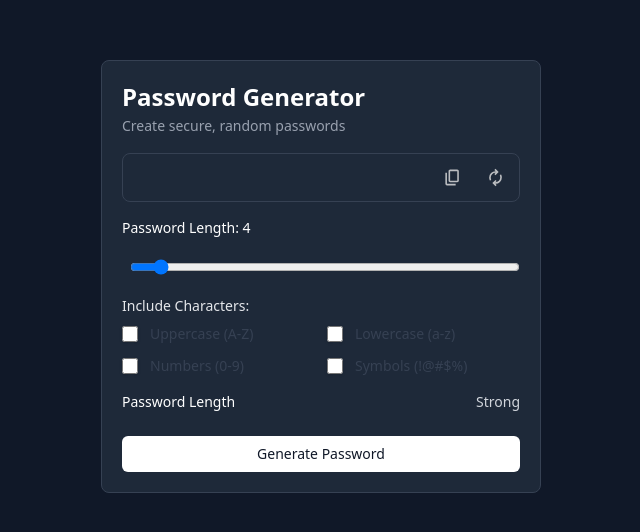
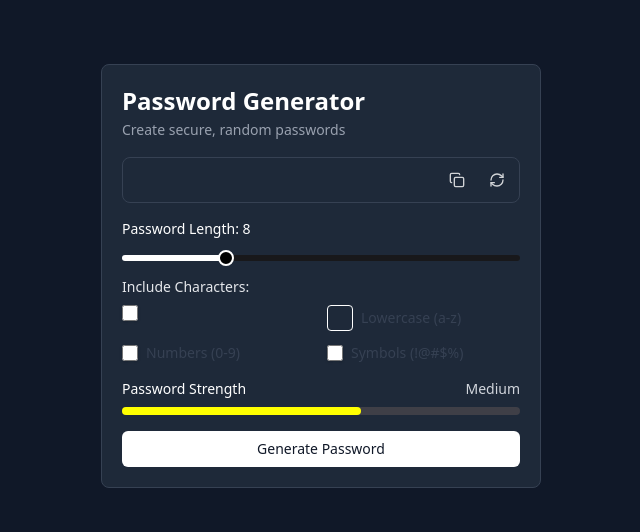
Before and after one commit to A-7amid/pass-generator, a React (Vite) app: page / in a window 1280 px wide. Shown: the part 124-656 px from the top of the page, without its empty margins (319-959 px from the left). Built offline with nearby package versions, Linux system fonts and the light colour scheme.

Commit message:
first commit

```diff
--- a/package.json
+++ b/package.json
@@ -13,6 +13,7 @@
     "@tailwindcss/vite": "^4.0.17",
     "react": "^19.0.0",
     "react-dom": "^19.0.0",
+    "react-icons": "^5.5.0",
     "tailwindcss": "^4.0.17"
   },
   "devDependencies": {
--- a/src/App.tsx
+++ b/src/App.tsx
@@ -1,15 +1,29 @@
-import { useEffect, useState } from "react";
+import { useEffect, useRef, useState } from "react";
+import { LuCopy, LuRefreshCw } from "react-icons/lu";
 // import AlertCopied from "./components/AlertCopied";
+import { FaCheck } from "react-icons/fa";
 
 function App() {
-  const [passwordLength, setPasswordLength] = useState(4);
+  const [passwordLength, setPasswordLength] = useState(8);
   const [password, setPassword] = useState("");
-  // const [showAlert, setShowAlert] = useState<boolean>(false);
+  const [showAlert, setShowAlert] = useState<boolean>(false);
+  const [passwordStrength, setPasswordStrength] = useState("weak");
+  const [lineWidth, setLineWidth] = useState(`20%`);
+  const [lineColor, setLineColor] = useState(`red`);
+
+  const checkRefCap = useRef<boolean>(true);
+  const checkRefSmall = useRef<boolean>(true);
+  const checkRefSymbols = useRef<boolean>(false);
+  const checkRefNums = useRef<boolean>(false);
 
   const AToZ = "ABCDEFGHIJKLMNOPQRSTUVWXYZ";
   const aToz = "abcdefghijklmnopqrstuvwxyz";
   const numbers = "0123456789";
   const symbols = "!@#$%^&*()_+[]{}|;:,.<>?";
+
+  useEffect(() => {
+    generatePassword();
+  }, []);
 
   let a = "";
 
@@ -41,11 +55,66 @@ function App() {
   };
 
   useEffect(() => {
-    generatePassword();
-  }, []);
+    if (
+      passwordLength === 4 &&
+      checkRefNums.current.checked == false &&
+      checkRefSymbols.current.checked == false
+    ) {
+      setPasswordStrength("Very Weak");
+
+      setLineWidth("20%");
+      setLineColor("red");
+    } else if (passwordLength === 4) {
+      setPasswordStrength("Weak");
+      setLineWidth("40%");
+      setLineColor("orange");
+    } else if (
+      passwordLength < 8 &&
+      checkRefNums.current.checked == false &&
+      checkRefSymbols.current.checked == false
+    ) {
+      setPasswordStrength("Weak");
+      setLineWidth("40%");
+      setLineColor("orange");
+    } else if (passwordLength < 8) {
+      setPasswordStrength("Medium");
+      setLineWidth("60%");
+      setLineColor("yellow");
+    } else if (
+      passwordLength < 12 &&
+      checkRefNums.current.checked == false &&
+      checkRefSymbols.current.checked == false
+    ) {
+      setPasswordStrength("Medium");
+
+      setLineWidth("60%");
+      setLineColor("yellow");
+    } else if (passwordLength < 12) {
+      setPasswordStrength("Strong");
+
+      setLineWidth("80%");
+      setLineColor("green");
+    } else if (
+      passwordLength < 16 &&
+      checkRefNums.current.checked == false &&
+      checkRefSymbols.current.checked == false
+    ) {
+      setPasswordStrength("Strong");
+      setLineWidth("80%");
+      setLineColor("green");
+    } else if (passwordLength < 16) {
+      setPasswordStrength("Very Strong");
+      setLineWidth("100%");
+      setLineColor("lime");
+    } else if (passwordLength > 16) {
+      setPasswordStrength("Very Strong");
+      setLineWidth("100%");
+      setLineColor("lime");
+    }
+  }, [passwordLength]);
 
   return (
-    <div className="flex items-center justify-center h-screen bg-gray-900 text-white">
+    <div className="flex items-center justify-center h-screen bg-gray-900 text-white select-none">
       <div className="bg-gray-800 border border-gray-700 rounded-lg p-5 w-110">
         <div>
           <h3 className="text-2xl font-semibold">Password Generator</h3>
@@ -57,35 +126,18 @@ function App() {
         <div className="flex mb-4 mt-4 border border-gray-700 rounded-lg px-1 py-1 justify-between items-center">
           <span className="pl-2">{password}</span>
           <div className="flex gap-x-1">
-            <svg
+            <LuCopy
+              className="icons"
               onClick={() => {
                 navigator.clipboard.writeText(password);
-                // setShowAlert(true);
-                // setTimeout(() => {
-                //   setShowAlert(false);
-                // }, 2000);
+                setShowAlert(true);
+                setTimeout(() => {
+                  setShowAlert(false);
+                }, 4000);
               }}
-              className="icons"
-              xmlns="http://www.w3.org/2000/svg"
-              height="22px"
-              viewBox="0 -960 960 960"
-              width="22px"
-              fill="#e3e3e3"
-            >
-              <path d="M360-240q-33 0-56.5-23.5T280-320v-480q0-33 23.5-56.5T360-880h360q33 0 56.5 23.5T800-800v480q0 33-23.5 56.5T720-240H360Zm0-80h360v-480H360v480ZM200-80q-33 0-56.5-23.5T120-160v-560h80v560h440v80H200Zm160-240v-480 480Z" />
-            </svg>
+            />
 
-            <svg
-              onClick={generatePassword}
-              className="icons"
-              xmlns="http://www.w3.org/2000/svg"
-              height="22px"
-              viewBox="0 -960 960 960"
-              width="22px"
-              fill="#e3e3e3"
-            >
-              <path d="M204-318q-22-38-33-78t-11-82q0-134 93-228t227-94h7l-64-64 56-56 160 160-160 160-56-56 64-64h-7q-100 0-170 70.5T240-478q0 26 6 51t18 49l-60 60ZM481-40 321-200l160-160 56 56-64 64h7q100 0 170-70.5T720-482q0-26-6-51t-18-49l60-60q22 38 33 78t11 82q0 134-93 228t-227 94h-7l64 64-56 56Z" />
-            </svg>
+            <LuRefreshCw className="icons" onClick={generatePassword} />
           </div>
         </div>
 
@@ -94,10 +146,46 @@ function App() {
           <input
             type="range"
             value={passwordLength}
-            maxLength={40}
+            min={4}
+            max={20}
             onChange={(e) => setPasswordLength(parseInt(e.target.value))}
-            className="px-2 py-1 bg-gray-800 border border-gray-700 rounded-md ml-2 text-sm text-gray-200"
+            className="bg-zinc-900 py-[3px] appearance-none h-1 rounded-lg cursor-pointer
+           accent-black border-white"
+            style={{
+              background: `linear-gradient(to right, white ${
+                ((passwordLength - 4) / 16) * 100
+              }%, #18181b ${((passwordLength - 4) / 16) * 100}%)`,
+            }}
           />
+          <style>
+            {`
+              input[type="range"]::-webkit-slider-thumb {
+          appearance: none;
+          height: 16px;
+          width: 16px;
+          background: black;
+          border: 2px solid white;
+          border-radius: 50%;
+          cursor: pointer;
+              }
+              input[type="range"]::-moz-range-thumb {
+          height: 16px;
+          width: 16px;
+          background: black;
+          border: 2px solid white;
+          border-radius: 50%;
+          cursor: pointer;
+              }
+              input[type="range"]::-ms-thumb {
+          height: 16px;
+          width: 16px;
+          background: black;
+          border: 2px solid white;
+          border-radius: 50%;
+          cursor: pointer;
+              }
+            `}
+          </style>
         </div>
 
         <div className="font-medium text-gray-200 text-sm">
@@ -110,18 +198,37 @@ function App() {
             <div className="grid grid-cols-2 items-start gap-3">
               <label
                 htmlFor="capital"
-                className="inline-flex items-center gap-3"
+                className="inline-flex items-center gap-x-2"
               >
-                <input type="checkbox" className="check-boxes" id="capital" />
-
-                <span className="font-medium text-gray-700 dark:text-gray-200">
-                  Uppercase (A-Z)
-                </span>
+                <input
+                  ref={checkRefCap}
+                  type="checkbox"
+                  className="check-boxes"
+                  id="capital"
+                />
               </label>
 
-              <label htmlFor="small" className="inline-flex items-center gap-3">
-                <input type="checkbox" className="check-boxes" id="small" />
-
+              <label
+                htmlFor="small"
+                className="inline-flex items-center gap-x-2"
+              >
+                <input
+                  ref={checkRefSmall}
+                  type="checkbox"
+                  className="check-boxes hidden"
+                  id="small"
+                />
+                {/* <div className="border border-white  items-center justify-center rounded-sm p-[3px] flex">
+                  <FaCheck className="size-2 text-transparent peer-checked:block" />
+                </div> */}{" "}
+                <label className="flex items-center cursor-pointer">
+                  {/* Hidden native checkbox */}
+                  <input type="checkbox" className="peer hidden" />
+                  {/* Custom styled checkbox */}
+                  <div className="border border-white items-center justify-center rounded-sm p-[12px] flex">
+                    <FaCheck className="size-24 bg-white text-transparent hidden peer-checked:block" />
+                  </div>
+                </label>
                 <span className="font-medium text-gray-700 dark:text-gray-200">
                   Lowercase (a-z)
                 </span>
@@ -129,9 +236,14 @@ function App() {
 
               <label
                 htmlFor="number"
-                className="inline-flex items-center gap-3"
+                className="inline-flex items-center gap-x-2"
               >
-                <input type="checkbox" className="check-boxes" id="number" />
+                <input
+                  ref={checkRefNums}
+                  type="checkbox"
+                  className="check-boxes"
+                  id="number"
+                />
 
                 <span className="font-medium text-gray-700 dark:text-gray-200">
                   Numbers (0-9)
@@ -140,9 +252,14 @@ function App() {
 
               <label
                 htmlFor="symbol"
-                className="inline-flex items-center gap-3"
+                className="inline-flex items-center gap-x-2"
               >
-                <input type="checkbox" className="check-boxes" id="symbol" />
+                <input
+                  ref={checkRefSymbols}
+                  type="checkbox"
+                  className="check-boxes"
+                  id="symbol"
+                />
 
                 <span className="font-medium text-gray-700 dark:text-gray-200">
                   Symbols (!@#$%)
@@ -154,11 +271,16 @@ function App() {
 
         <div className="flex flex-col gap-y-2 mb-4 mt-4">
           <div className="flex items-center justify-between">
-            <span className="font-medium text-sm">Password Length</span>
-            <span className="text-sm text-gray-300">Strong</span>
+            <span className="font-medium text-sm">Password Strength</span>
+            <span className="text-sm text-gray-300">{passwordStrength}</span>
           </div>
 
-          <div className="w-full line-through"></div>
+          <div className="w-full bg-zinc-700 relative flex h-2 rounded-3xl">
+            <div
+              style={{ backgroundColor: lineColor, width: lineWidth }}
+              className={`h-full rounded-3xl`}
+            ></div>
+          </div>
         </div>
 
         <button
@@ -172,8 +294,8 @@ function App() {
       {/* {showAlert && (
         <div className="absolute top-7">
           <AlertCopied setShowAlert={setShowAlert} />
-        </div> */}
-      {/* )} */}
+        </div>
+      )} */}
     </div>
   );
 }
--- a/src/index.css
+++ b/src/index.css
@@ -1,7 +1,7 @@
 @import "tailwindcss";
 
 .icons {
-  @apply transition-all duration-200 cursor-pointer hover:bg-gray-700 rounded-md p-[10px] size-[39px] opacity-80;
+  @apply transition-all duration-200 cursor-pointer hover:bg-gray-700 rounded-md p-[10px] size-9 opacity-80;
 }
 
 .check-boxes {
```
Also changed, not shown: 1 other file (tests, documents, lock files or other folders).
